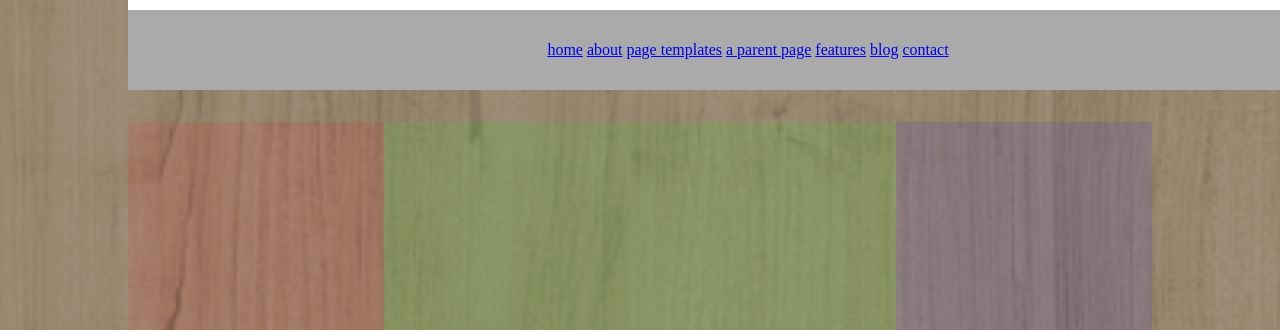
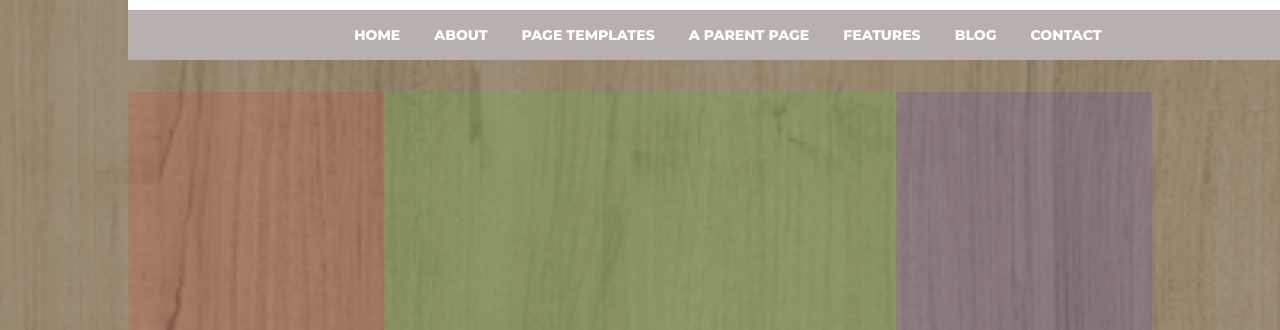
Before and after one commit to Akiras88/htmlcss-struttura-wp, a plain HTML site: page index.html in a window 1280 px wide. Shown: the part 470-800 px from the top of the page. Drawn offline with Linux system fonts and the light colour scheme.

Commit message:
end style navigation menu

```diff
--- a/style/style.css
+++ b/style/style.css
@@ -57,23 +57,35 @@ body {
   padding: 20px;
 }
 
-/* style navbar */
+/* style navigation menu */
 .main-navigation {
-  height: 80px;
-  background-color: #aaa;
+  height: 50px;
+  background-color: #B7B0AE;
   text-align: center;
-  line-height: 80px;
+  line-height: 50px;
+  padding: 0 10px;
+}
+#menu {
+  padding: 0 201px;
 }
 #menu li {
   list-style: none;
   display: inline-block;
 }
-#main-menu li a {
+#menu li a {
   display: inline-block;
   padding: 0 15px;
   border-bottom: 3px solid transparent;
+  text-decoration: none;
+  color: #fff;
+  font-family: 'Montserrat';
+  text-transform: uppercase;
+  font-size: 14px;
+  font-weight: 550;
 }
-
+#menu li a:hover {
+  border-color: #313ADE;
+}
 /* style for columns */
 .col  {
   float: left;
```
